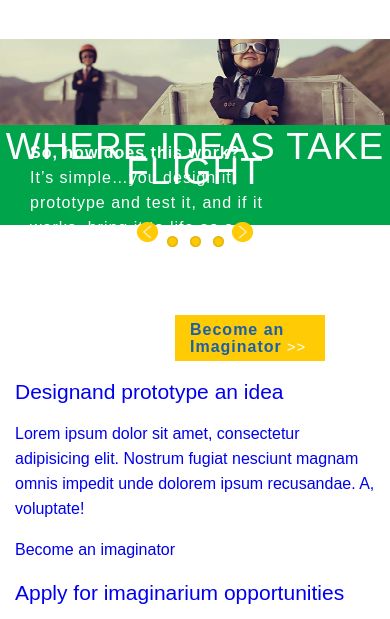
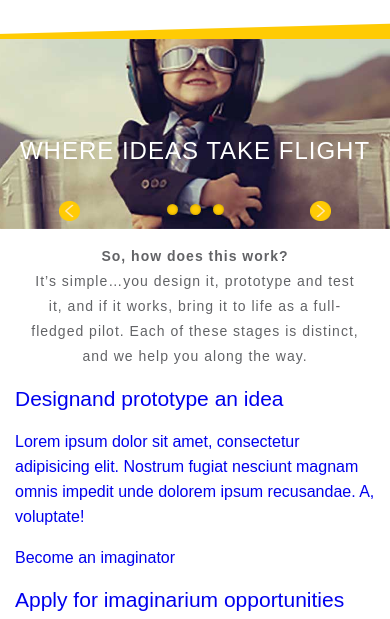
Before and after one commit to upperhouse/Imaginarium-static, a website: page index.html in a window 390 px wide. Shown: the part 168-787 px from the top of the page. Drawn offline with nearby package versions, Linux system fonts and the light colour scheme.

Commit message:
Style mobile flexslider

```diff
--- a/index.html
+++ b/index.html
@@ -102,15 +102,15 @@
                     <div class="hero-slider flexslider">
                         <ul class="hero-slider__slides slides">
                             <li class="hero-slider__slide">
-                                <div class="hero__image"><img src="images/home/hero.jpg" alt="" /></div>
+                                <div class="hero__image" style="background-image:url('images/home/hero.jpg');"></div>
                                 <div class="hero__text">Where Ideas Take Flight</div>
                                 <div class="hero-slider__cta">
-                                    <div class="cta__text"><b>So, how does this work?</b> It’s simple…you design it, prototype and test it, and if it works, bring it to life as a full-fledged pilot. Each of these stages is distinct, and we help you along the way.</div>
+                                    <div class="cta__text"><strong>So, how does this work?</strong> It’s simple…you design it, prototype and test it, and if it works, bring it to life as a full-fledged pilot. Each of these stages is distinct, and we help you along the way.</div>
                                     <div class="cta__btn"><a href="#" class="action">Become an Imaginator</a></div>
                                 </div>
                             </li>
                             <li class="hero-slider__slide">
-                                <div class="hero__image"><img src="images/home/hero.jpg" alt="" /></div>
+                                <div class="hero__image" style="background-image:url('images/home/hero.jpg');"></div>
                                 <div class="hero__text">Where Ideas Take Flight</div>
                                 <div class="hero-slider__cta">
                                     <div class="cta__text">and then</div>
@@ -118,7 +118,7 @@
                                 </div>
                             </li>
                             <li class="hero-slider__slide">
-                                <div class="hero__image"><img src="images/home/hero.jpg" alt="" /></div>
+                                <div class="hero__image" style="background-image:url('images/home/hero.jpg');"></div>
                                 <div class="hero__text">Where Ideas Take Flight</div>
                                 <div class="hero-slider__cta">
                                    <div class="cta__text">another slide</div>
--- a/sass/moons/components/_head.scss
+++ b/sass/moons/components/_head.scss
@@ -35,9 +35,7 @@
 		}
 
 		@include bp($solarsystem){
-			&:after {
-				background: #ffffff;
-			}
+			height: 225px;
 		}
 	}
 	.main-head__logo {
@@ -113,6 +111,15 @@
 		}
 		.hero-slider__slide {
 			position: relative;
+			.hero__image {
+				height: 220px;
+				background-size: cover;
+				background-position: center;
+
+				@include bp($max:850px){
+					height: 250px;
+				}
+			}
 			.hero__text {
 				position: absolute;
 				bottom: 40%; right: 10%;
@@ -129,7 +136,7 @@
 				height: 75px;
 				padding: 15px $pad;
 				font: {
-					size: emCalc(16pt);
+					size: emCalc(15pt);
 				}
 				letter-spacing: 1px;
 				.cta__text {
@@ -182,6 +189,41 @@
 					height: 100px;
 				}
 			}
+
+			@include bp($max:850px){
+				.hero-slider__cta {
+					background: #ffffff;
+					color: $color-body;
+					.cta__text {
+						@include col(12);
+						text-align: center;
+						strong {
+							display: block;
+							@include col(12);
+						}
+					}
+					.cta__btn {
+						display: none;
+					}
+				}
+			}
+
+			@include bp($max:650px){
+				.hero__text {
+					font-size: emCalc(24pt);
+					bottom: auto; top: 30%;
+				}
+				.hero-slider__cta {
+					font-size: emCalc(14pt);
+				}
+			}
+
+			@include bp($max:500px){
+				.hero__image {
+					background-position: 75%;
+					height: 190px;
+				}
+			}
 		}
 	}
 
--- a/sass/planets/plugins/_flexslider.scss
+++ b/sass/planets/plugins/_flexslider.scss
@@ -7,11 +7,15 @@
 
 	.flex-control-nav {
 		display: none;
-		bottom: 100px;
+		bottom: auto; top: 61%;
 		max-width: 100%;
 
 		@include bp($solarsystem) {
 			display: block;
+		}
+
+		@include bp($max:500px){
+			top: 50%;
 		}
 	}
 
@@ -38,7 +42,7 @@
 		display: none;
 
 		.flex-prev {
-			left: 35%; top: 63%;
+			left: 35%; top: 65%;
 			opacity: 1;
 			height: 20px;
 			width: 22px;
@@ -50,7 +54,7 @@
 			}
 		}
 		.flex-next {
-			right: 35%; top: 63%;
+			right: 35%; top: 65%;
 			opacity: 1;
 			height: 20px;
 			width: 22px;
@@ -64,5 +68,31 @@
 		@include bp($solarsystem){
 			display: block;
 		}
+
+		@include bp($max:500px){
+			.flex-prev,
+			.flex-next {
+				top: 55%;
+			}
+			.flex-prev {
+				left: 15%;
+			}
+			.flex-next {
+				right: 15%;
+			}
+		}
+	}
+
+	@include bp($max:500px){
+		&:hover {
+			.flex-direction-nav {
+				.flex-prev {
+					left: 15%;
+				}
+				.flex-next {
+					right: 15%;
+				}
+			}
+		}
 	}
 }
```
Also changed, not shown: css/style.css, 1 other file.
